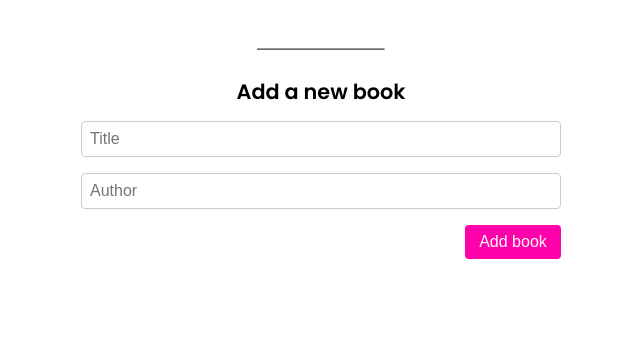
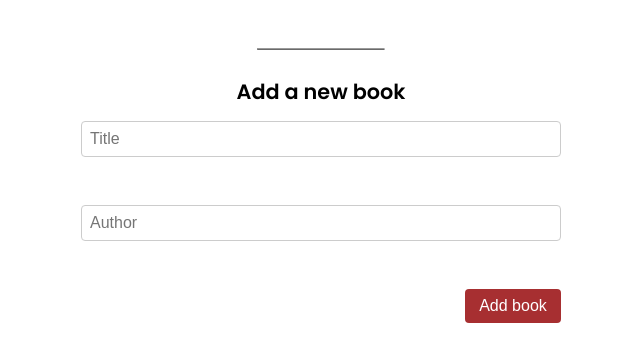
Before and after one commit to firstpj/Awesome-books, a website: page index.html in a window 1280 px wide. Shown: the whole page, without its empty margins (319-959 px from the left). Drawn offline with Linux system fonts and the light colour scheme.

Commit message:
Edit css file

```diff
--- a/style.css
+++ b/style.css
@@ -14,6 +14,8 @@ form-section {
   max-width: 30rem;
   width: 50%;
   margin: 0 auto 1rem;
+  font-weight: bolder;
+  gap: 1rem;
 }
 
 input[type='text'] {
@@ -24,7 +26,7 @@ input[type='text'] {
 }
 
 button[type='submit'] {
-  background-color: #ff00aa;
+  background-color: #a72f31;
   color: #fff;
   padding: 0.5rem;
   border: none;
@@ -36,7 +38,7 @@ button[type='submit'] {
 }
 
 button[type='submit']:hover {
-  background-color: #16e250;
+  background-color: #200808;
 }
 
 ul {
@@ -58,7 +60,7 @@ li {
 }
 
 button {
-  background-color: #f407b1;
+  background-color: #a72f31;
   color: #fff;
   padding: 0.5rem;
   border: none;
@@ -68,7 +70,7 @@ button {
 }
 
 button:hover {
-  background-color: #16f18b;
+  background-color: #200808;
 }
 
 span {
```
